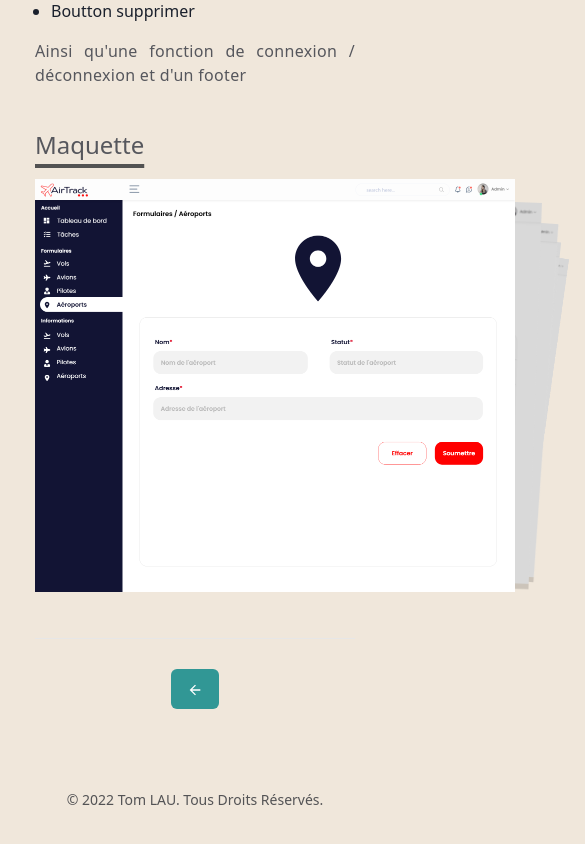
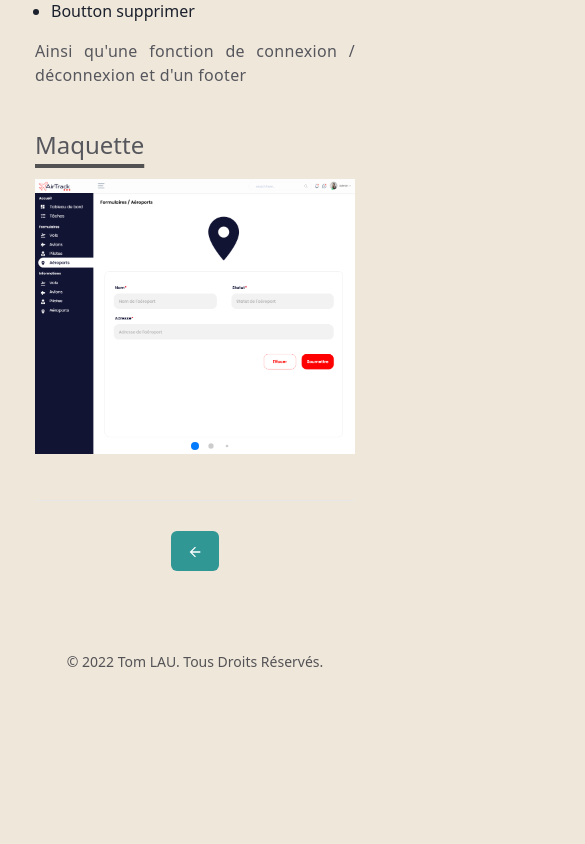
Before and after one commit to KiSEiGitHub/Me, a Next.js app: page /Projets/AirTrack in a window 390 px wide. Shown: the part 1121-1965 px from the top of the page, 585 px wide, since content can reach past the window. After the commit the page ends 1833 px from the top, so only its background shows below. Built offline with nearby package versions, Linux system fonts and the light colour scheme.

Commit message:
rework(*) : responsive cards

```diff
--- a/pages/Projets/AirTrack.jsx
+++ b/pages/Projets/AirTrack.jsx
@@ -131,15 +131,16 @@ const AirTrack = () => {
 
                 <Section delay = {0.5}>
                     <SectionTitle>{toggleLang ? 'Maquette' : 'Model'}</SectionTitle>
-                    <Box
-                        w = "480px"
-                        m = '0 auto'
-                    >
-
                     <Swiper
+                        pagination = {{
+                            dynamicBullets : true,
+                        }}
                         grabCursor = {true}
-                            modules = {[Pagination, EffectCards]}
-                            effect = {'cards'}
+                        modules = {[Pagination]}
+                        style = {{
+                            margin  : '0 auto',
+                            display : 'block'
+                        }}
                     >
                         <SwiperSlide>
                             <Image src = {AeroForm} alt = {'Formulaire aéroport'} />
@@ -166,7 +167,6 @@ const AirTrack = () => {
                             <Image src = {PiloteTab} alt = {'Pilotes tableau'} />
                         </SwiperSlide>
                     </Swiper>
-                    </Box>
                 </Section>
 
                 <Section delay = {0.4}>
```
Lines whose indentation alone changed are shown as unchanged.
